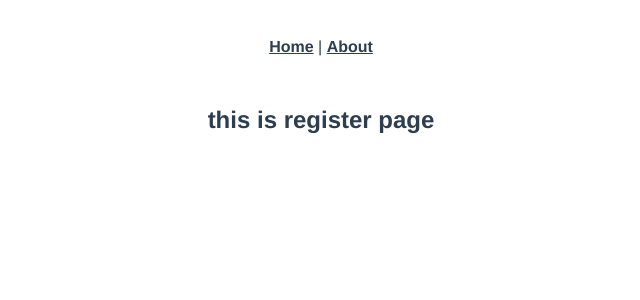
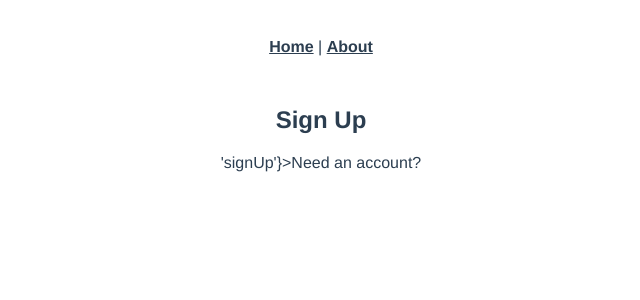
Before and after one commit to mnjoyanx/realworldvue, a Vue app: page /register in a window 1280 px wide. Shown: the top 300 px of the page, without its empty margins (319-959 px from the left). Built offline with nearby package versions, Linux system fonts and the light colour scheme.

Commit message:
first commit

```diff
--- a/src/views/Register.vue
+++ b/src/views/Register.vue
@@ -1,5 +1,14 @@
 <template>
-    <div>
-        <h2>this is register page</h2>
+    <div class="auth-page">
+        <div class="container-page">
+            <div class="row">
+                <div class="col-md-6 offset-md-3 col-xs-12">
+                    <h2 class="text-xs-center">Sign Up</h2>
+                    <p class="text-xs-center">
+                        <router-link :to={name: 'signUp'}>Need an account?</router-link>
+                    </p>
+                </div>
+            </div>
+        </div>
     </div>
 </template>
```
